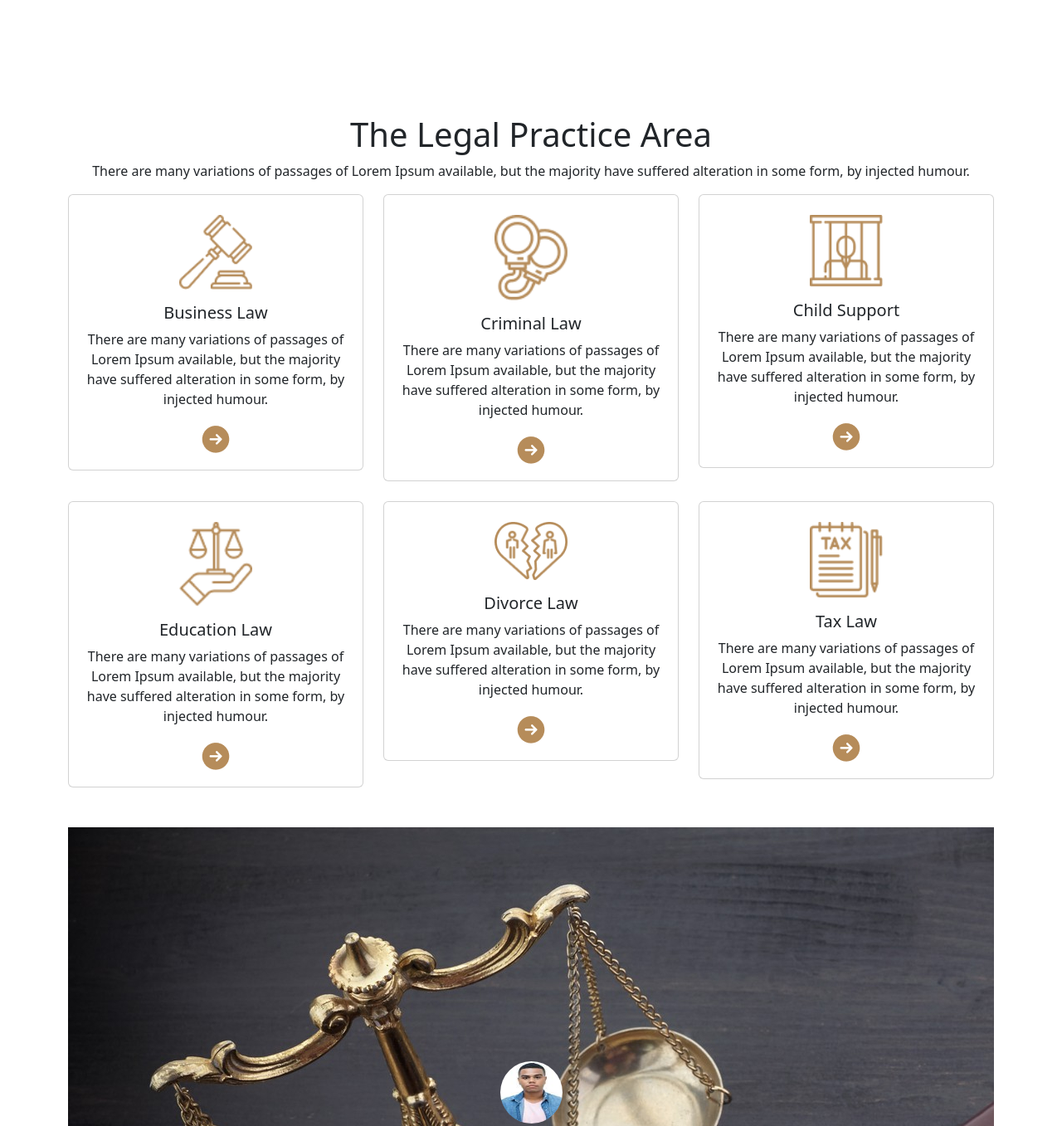
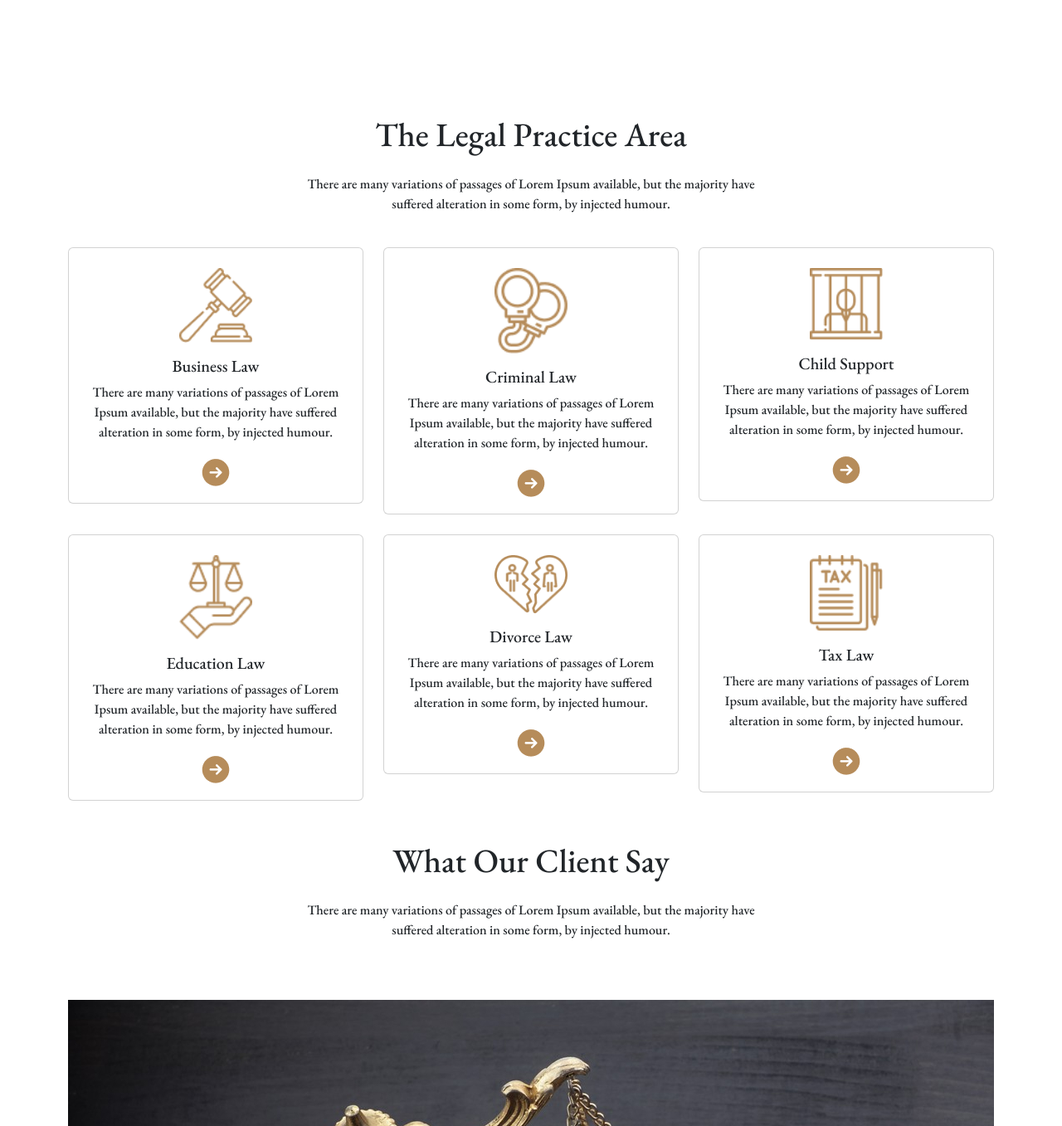
Before and after one commit to polash016/legal-house, a plain HTML site: page index.html in a window 1280 px wide. Shown: the part 820-2177 px from the top of the page at 83% size. Drawn offline with nearby package versions, Linux system fonts and the light colour scheme.

Commit message:
Question and answer written

```diff
--- a/index.html
+++ b/index.html
@@ -12,6 +12,7 @@
     <link rel="preconnect" href="https://fonts.googleapis.com">
 <link rel="preconnect" href="https://fonts.gstatic.com" crossorigin>
 <link href="https://fonts.googleapis.com/css2?family=EB+Garamond:wght@500&family=Open+Sans&family=Poppins:wght@500&family=Work+Sans:wght@400;500&display=swap" rel="stylesheet">
+<!-- Font awesome -->
 <script src="https://kit.fontawesome.com/6ca58a24c0.js" crossorigin="anonymous"></script>
 <!-- css link -->
     <link rel="stylesheet" href="styles/style.css">
@@ -70,7 +71,7 @@
     <div class="container mt-5 mb-5">
         <div class="banner-img d-flex justify-content-center align-items-center">
 <div>
-    <h1 class="text-white text-center">We Provide Effective <br> Legal Solutions</h1>
+    <h1 class="text-white text-center fw-bold">We Provide Effective <br> Legal Solutions</h1>
 <p class="text-white text-center">There are many variations of passages of Lorem Ipsum available, but the majority <br> have suffered alteration in some form, by injected humour.</p>
 <form class="d-flex" role="search">
     <input class="form-control me-3 px-5" type="search" placeholder="Search Your Services" aria-label="Search">
@@ -82,9 +83,9 @@
     <main>
         <!-- legal practice area -->
         <section class="container">
-        <div class="text-center">
-            <h1>The Legal Practice Area</h1>
-            <p>There are many variations of passages of Lorem Ipsum available, but the majority have suffered alteration in some form, by injected humour.</p>
+        <div class="text-center pb-4">
+            <h1 class="pb-3">The Legal Practice Area</h1>
+            <p>There are many variations of passages of Lorem Ipsum available, but the majority have <br> suffered alteration in some form, by injected humour.</p>
         </div>
         <div class="row row-cols-1 row-cols-md-3 g-4">
             <div class="col">
@@ -151,6 +152,8 @@
         </section>
         <!-- slider section -->
         <section>
+            <h1 class="pb-3 pt-5 text-center">What Our Client Say</h1>
+            <p class="pb-4 text-center">There are many variations of passages of Lorem Ipsum available, but the majority have <br> suffered alteration in some form, by injected humour.</p>
             <div id="carouselExampleIndicators" class="container carousel slide mt-5 ">
                 <div class="carousel-indicators">
                   <button type="button" data-bs-target="#carouselExampleIndicators" data-bs-slide-to="0" class="active" aria-current="true" aria-label="Slide 1"></button>
@@ -238,7 +241,7 @@
                       </h2>
                       <div id="collapseThree" class="accordion-collapse collapse" aria-labelledby="headingThree" data-bs-parent="#accordionExample">
                         <div class="accordion-body">
-                          <strong>This is the third item's accordion body.</strong> It is hidden by default, until the collapse plugin adds the appropriate classes that we use to style each element. These classes control the overall appearance, as well as the showing and hiding via CSS transitions. You can modify any of this with custom CSS or overriding our default variables. It's also worth noting that just about any HTML can go within the <code>.accordion-body</code>, though the transition does limit overflow.
+                            CSS Box model is a container that contains multilple elements like border,margin,padding,and the content itself.CSS box model allows us to create the design and layout of a web page.The content property of CSS box model is used to display all the elements of an web page.Padding is used to create space around the elements inside the border.Border property is used to cover the content & any padding, & also allows to set the style, color, and width of the border.Margin is used to craete space outside & around the border.
                         </div>
                       </div>
                     </div>
@@ -250,7 +253,7 @@
                       </h2>
                       <div id="collapseFour" class="accordion-collapse collapse" aria-labelledby="headingFour" data-bs-parent="#accordionExample">
                         <div class="accordion-body">
-                          <strong>This is the third item's accordion body.</strong> It is hidden by default, until the collapse plugin adds the appropriate classes that we use to style each element. These classes control the overall appearance, as well as the showing and hiding via CSS transitions. You can modify any of this with custom CSS or overriding our default variables. It's also worth noting that just about any HTML can go within the <code>.accordion-body</code>, though the transition does limit overflow.
+                            Semantic tag is a HTML tag that has a meaning on their own.The semantic HTML tags help the search engines and other user devices to determine the importance and context of web pages. The pages made with semantic elements are much easier to read for both the developer and search engines. It has greater accessibility. It offers a better user experience.Before semantic tag,it was very difficult to get context of an HTML code.But semantic tag made it easy to understand the code when someone has no experience.
                         </div>
                       </div>
                     </div>
--- a/styles/style.css
+++ b/styles/style.css
@@ -1,3 +1,6 @@
+body{
+    font-family: 'EB Garamond', serif;
+}
 .banner-img{
 background-image: url(../images/banner.png);
 background-repeat: no-repeat;
```
